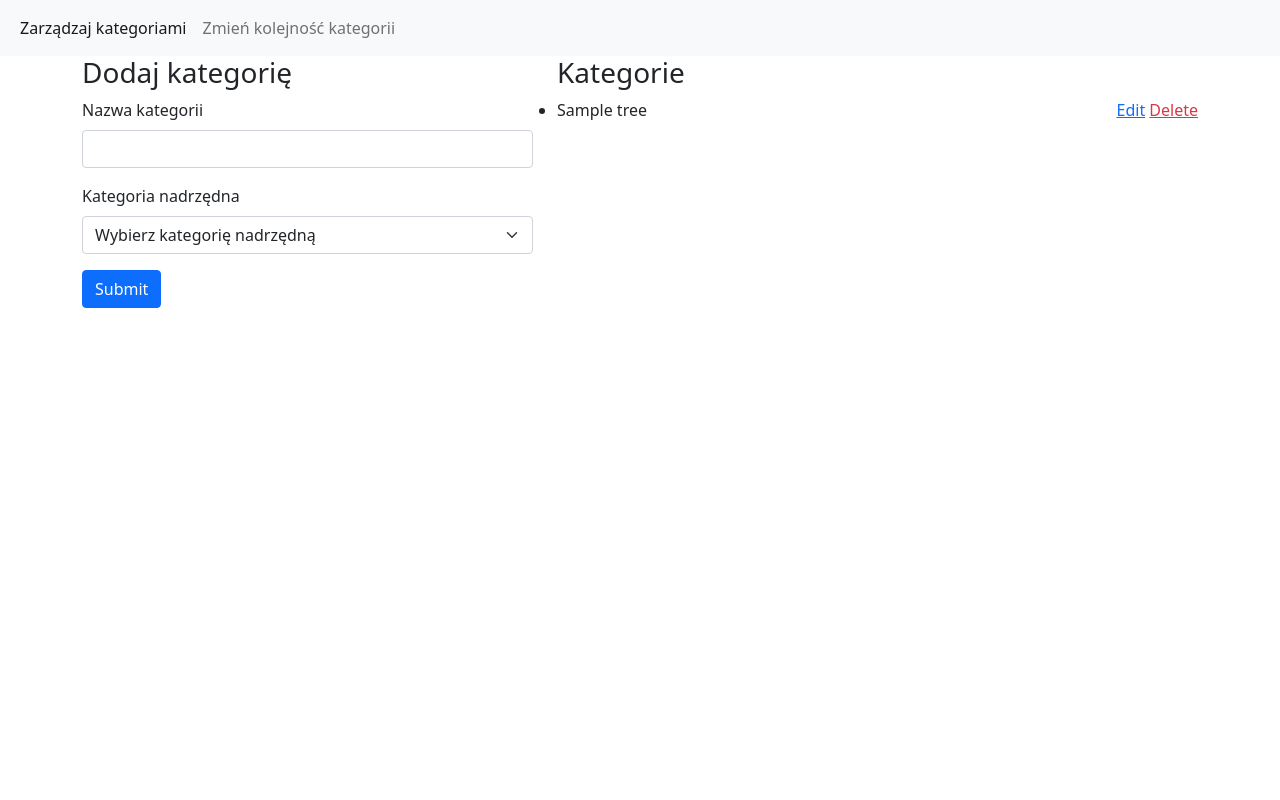
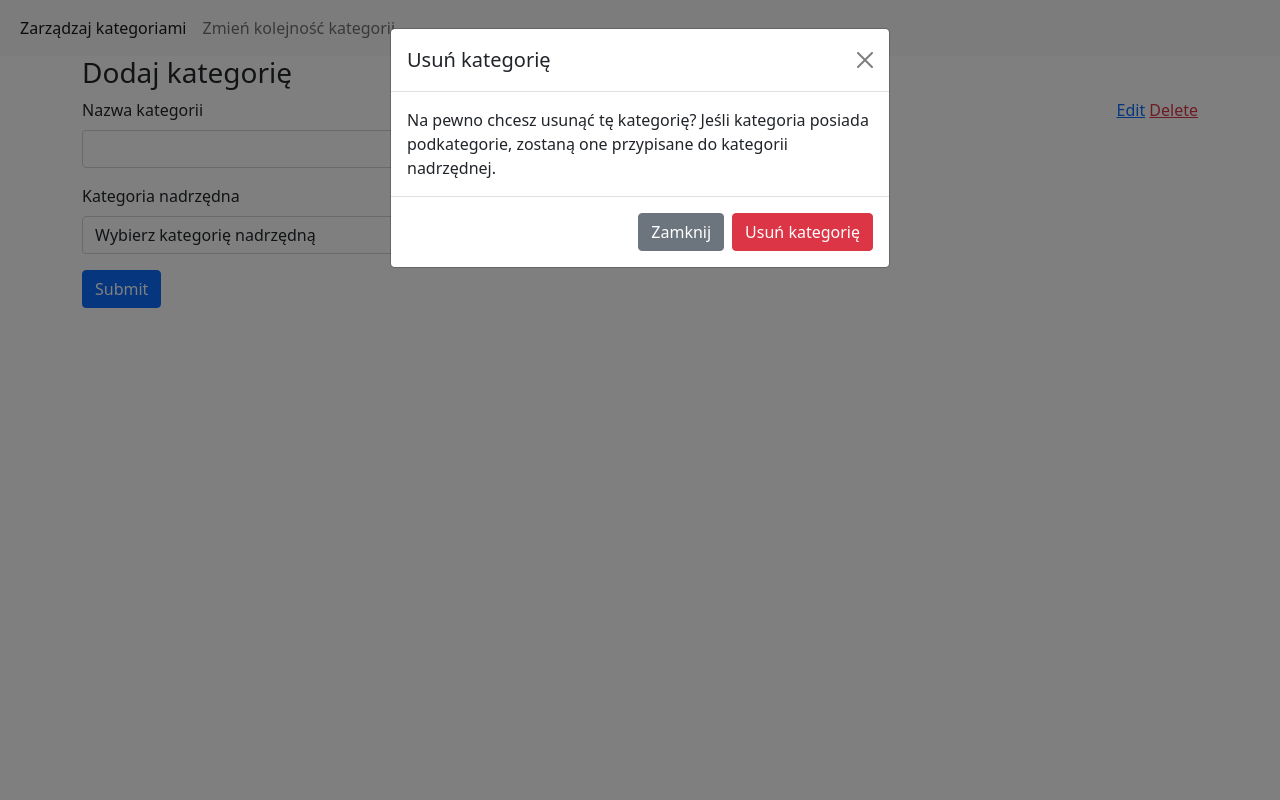
Before and after one commit to Musieq/ideoRekrutacja, a PHP site: page /category_add.php in a window 1280 px wide, after a click on "Delete". Run offline with PHP 8.4, Linux system fonts and the light colour scheme; tables that the repository leaves empty or names only in its code hold one stand-in row (values such as "Sample post"); some libraries are stand-ins or nearby versions.

Commit message:
Deleting categories and updating child categories

```diff
--- a/category_add.php
+++ b/category_add.php
@@ -2,6 +2,7 @@
 require_once 'includes/header.php';
 
 $category = new Category();
+
 ?>
 
 
@@ -10,7 +11,14 @@ $category = new Category();
         <div class="col-lg-5">
             <h3>Dodaj kategorię</h3>
 
+
             <?php
+            /** Delete category **/
+            if (isset($_GET['delete']) || isset($_GET['id'])) {
+                $category->deleteCategory($_GET['id']);
+            }
+
+            /** Add category **/
             if (isset($_POST['categoryAdd'])) {
                 $categoryName = $_POST['categoryName'];
                 $categoryParent = $_POST['categoryParent'];
@@ -59,6 +67,30 @@ $category = new Category();
 </div>
 
 
+
+<!-- Modal - delete category -->
+<div class="modal fade" id="modalDeleteCategory" tabindex="-1" aria-labelledby="modalDeleteCategoryLabel" aria-hidden="true">
+    <div class="modal-dialog">
+        <div class="modal-content">
+            <div class="modal-header">
+                <h5 class="modal-title" id="modalDeleteCategoryLabel">Usuń kategorię</h5>
+                <button type="button" class="btn-close" data-bs-dismiss="modal" aria-label="Close"></button>
+            </div>
+            <div class="modal-body">
+                Na pewno chcesz usunąć tę kategorię? Jeśli kategoria posiada podkategorie, zostaną one przypisane do kategorii nadrzędnej.
+            </div>
+            <div class="modal-footer">
+                <button type="button" class="btn btn-secondary" data-bs-dismiss="modal">Zamknij</button>
+                <button type="button" class="btn btn-danger" id="deleteCategoryConfirm">Usuń kategorię</button>
+            </div>
+        </div>
+    </div>
+</div>
+
+<script>
+    window.onload = function() { deleteAndShowModal('categoryRemove', 'deleteCategoryConfirm') };
+</script>
+
 <?php
 require_once 'includes/footer.php';
 ?>
--- a/includes/class/category.php
+++ b/includes/class/category.php
@@ -17,6 +17,20 @@ class Category {
             $this->updateDB();
 
             $this->displaySuccessMsg('edit');
+        } else {
+            // Display errors
+            $this->displayErrorMsg();
+        }
+    }
+
+
+    public function deleteCategory($categoryID) {
+        // Validate ID
+        if ($this->validateID($categoryID)) {
+            // Delete category
+            $this->deleteCategoryFromDB();
+
+            $this->displaySuccessMsg('delete');
         } else {
             // Display errors
             $this->displayErrorMsg();
@@ -111,6 +125,20 @@ class Category {
     }
 
 
+    private function deleteCategoryFromDB() {
+        global $db;
+
+        // Get parent_id of this category
+        $parentID = $db->query("SELECT parent_id FROM tree WHERE id = ?", $this->ID)->fetchAll();
+        $parentID = $parentID[0]['parent_id'];
+        // Delete category
+        $db->query("DELETE FROM tree WHERE id = ?", $this->ID);
+
+        // Update parent_id for children
+        $db->query("UPDATE tree SET parent_id = $parentID WHERE parent_id = $this->ID");
+    }
+
+
     private function displayErrorMsg() {
         ?>
         <div class="alert alert-danger" role="alert">
@@ -128,6 +156,7 @@ class Category {
         $this->success += match ($success) {
             'add' => ['Kategoria dodana pomyślnie.'],
             'edit' => ['Kategoria edytowana pomyślnie. <a href="category_add.php">Powrót do zarządzania kategoriami.</a>'],
+            'delete' => ['Kategoria została usunięta pomyślnie.'],
         };
 
         ?>
```
